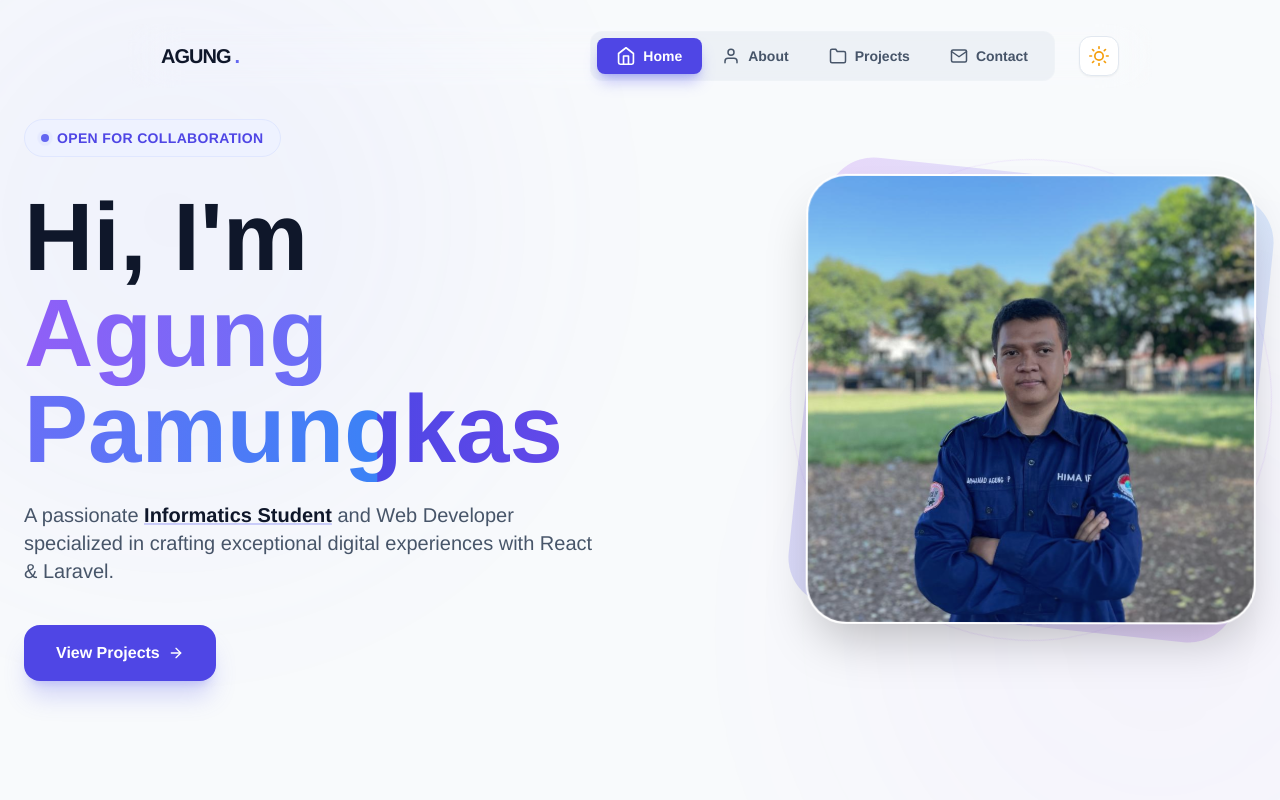
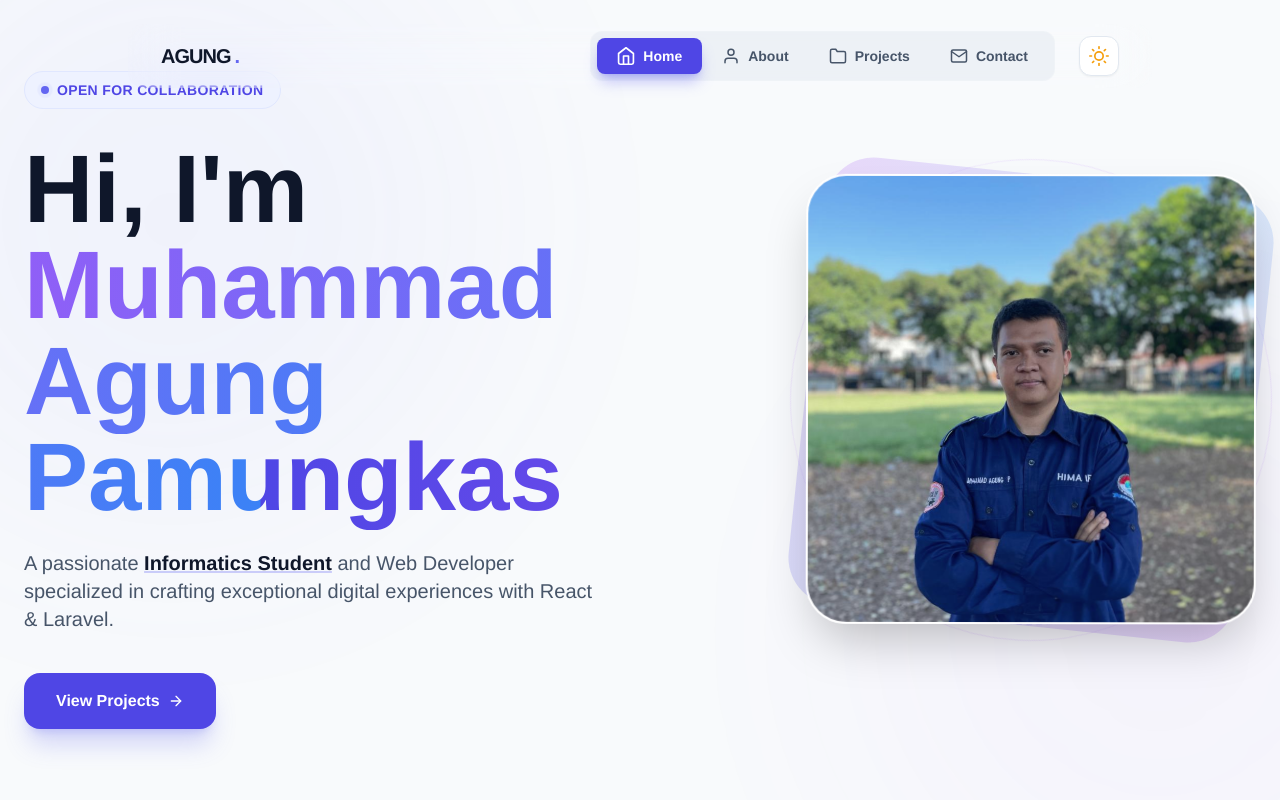
Before and after one commit to MhdGung25/Agung-Portofolio, a React (Create React App) app: page / in a window 1280 px wide. Shown: the top 800 px of the page. Built offline with nearby package versions, Linux system fonts and the light colour scheme.

Commit message:
Update UI: Hero, About, Contact, and Footer components

```diff
--- a/src/components/Hero.jsx
+++ b/src/components/Hero.jsx
@@ -56,7 +56,7 @@ const Hero = () => {
             <h1 className="text-4xl sm:text-6xl lg:text-8xl font-black text-slate-900 dark:text-white leading-[1.1] mb-6">
               Hi, I'm <br />
               <span className="text-transparent bg-clip-text bg-gradient-to-r from-indigo-600 via-purple-500 to-blue-500 animate-gradient">
-                Agung Pamungkas
+                Muhammad Agung Pamungkas
               </span>
             </h1>
 
```
